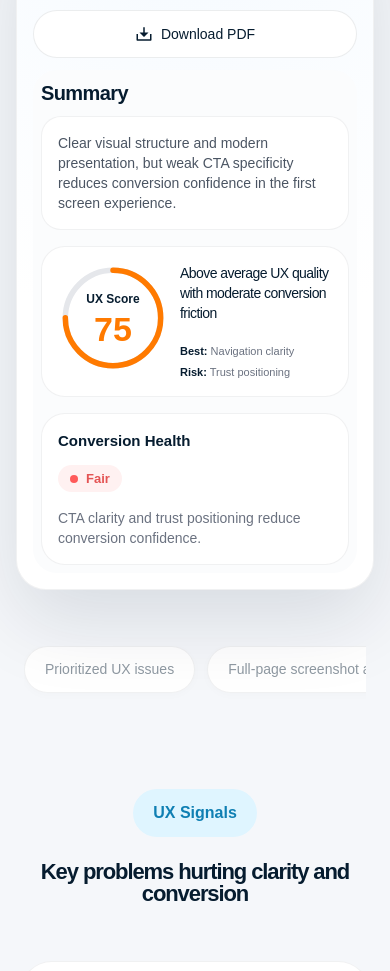
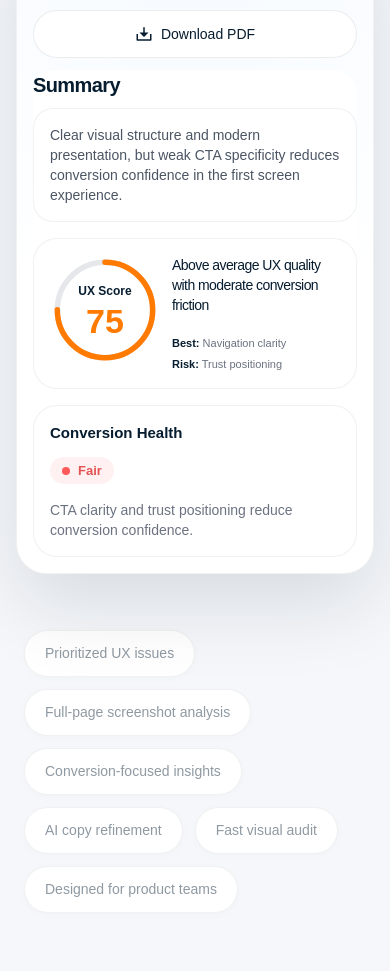
Before and after one commit to samarenkovdmitry/Klynt, a Next.js app: page / in a window 390 px wide. Shown: the part 577-1548 px from the top of the page. Built offline with nearby package versions, Linux system fonts and the light colour scheme; a web font is replaced by a local one.

Commit message:
Feature pills (Mob)

```diff
--- a/app/page.tsx
+++ b/app/page.tsx
@@ -256,8 +256,7 @@ export default function Home() {
           rounded-[24px]
           md:border
           md:border-[rgba(6,28,47,0.06)]
-          bg-[#FBFCFD]
-          p-2
+          bg-[#FFFFFF]
           md:p-4
           md:mt-8
           md:p-6
@@ -444,7 +443,7 @@ export default function Home() {
 
 {/* FEATURE PILLS */}
 <section className="px-6 pb-8 pt-14">
-        <div className="mx-auto flex max-w-[980px] gap-3 overflow-x-auto pb-2 md:flex-wrap md:justify-center">
+  <div className="mx-auto flex max-w-[980px] flex-wrap gap-3 pb-2 justify-start md:justify-center">
 
     {[
       "Prioritized UX issues",
@@ -478,6 +477,7 @@ export default function Home() {
     ))}
   </div>
 </section>
+
 
 
 {/* FEATURES */}
```
Lines whose indentation alone changed are shown as unchanged.
